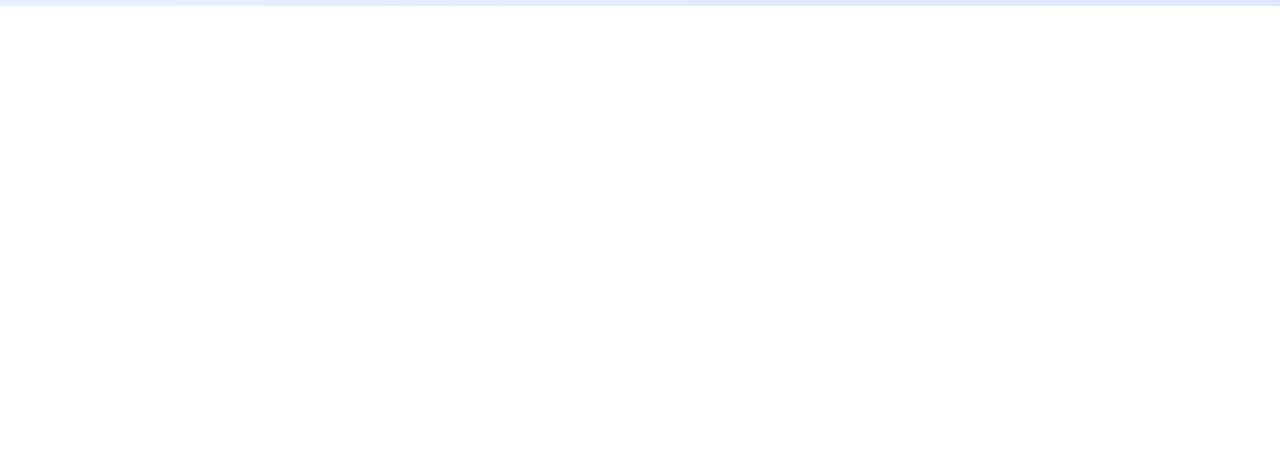
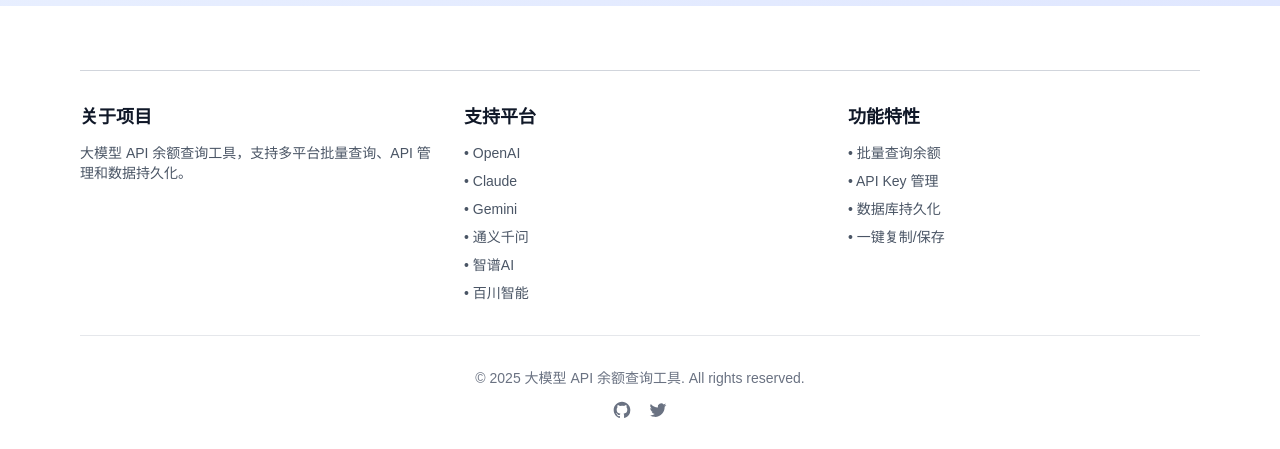
Before and after one commit to mzhren/balance, a Next.js app: page / in a window 1280 px wide. Shown: the part 794-1243 px from the top of the page. Before the commit the page ends 800 px from the top, so only its background shows below. Built offline with nearby package versions, Linux system fonts and the light colour scheme; no server answers.

Commit message:
add footer

```diff
--- /dev/null
+++ b/app/components/Footer.tsx
@@ -0,0 +1,78 @@
+export default function Footer() {
+  return (
+    <footer className="mt-16 pb-8 relative z-10">
+      <div className="max-w-6xl mx-auto px-4">
+        <div className="border-t border-gray-300 dark:border-gray-700 pt-8">
+          <div className="grid grid-cols-1 md:grid-cols-3 gap-8 mb-8">
+            {/* 关于 */}
+            <div>
+              <h3 className="text-lg font-semibold text-gray-900 dark:text-white mb-3">
+                关于项目
+              </h3>
+              <p className="text-sm text-gray-600 dark:text-gray-400">
+                大模型 API 余额查询工具，支持多平台批量查询、API 管理和数据持久化。
+              </p>
+            </div>
+
+            {/* 支持的平台 */}
+            <div>
+              <h3 className="text-lg font-semibold text-gray-900 dark:text-white mb-3">
+                支持平台
+              </h3>
+              <ul className="text-sm text-gray-600 dark:text-gray-400 space-y-2">
+                <li>• OpenAI</li>
+                <li>• Claude</li>
+                <li>• Gemini</li>
+                <li>• 通义千问</li>
+                <li>• 智谱AI</li>
+                <li>• 百川智能</li>
+              </ul>
+            </div>
+
+            {/* 功能特性 */}
+            <div>
+              <h3 className="text-lg font-semibold text-gray-900 dark:text-white mb-3">
+                功能特性
+              </h3>
+              <ul className="text-sm text-gray-600 dark:text-gray-400 space-y-2">
+                <li>• 批量查询余额</li>
+                <li>• API Key 管理</li>
+                <li>• 数据库持久化</li>
+                <li>• 一键复制/保存</li>
+              </ul>
+            </div>
+          </div>
+
+          {/* 版权信息 */}
+          <div className="text-center pt-8 border-t border-gray-200 dark:border-gray-800">
+            <p className="text-sm text-gray-500 dark:text-gray-500">
+              © {new Date().getFullYear()} 大模型 API 余额查询工具. All rights reserved.
+            </p>
+            <div className="flex justify-center items-center gap-4 mt-3">
+              <a
+                href="https://github.com/mzhren/balance"
+                target="_blank"
+                rel="noopener noreferrer"
+                className="text-gray-500 hover:text-gray-700 dark:hover:text-gray-300 transition-colors"
+              >
+                <svg className="w-5 h-5" fill="currentColor" viewBox="0 0 24 24">
+                  <path fillRule="evenodd" d="M12 2C6.477 2 2 6.484 2 12.017c0 4.425 2.865 8.18 6.839 9.504.5.092.682-.217.682-.483 0-.237-.008-.868-.013-1.703-2.782.605-3.369-1.343-3.369-1.343-.454-1.158-1.11-1.466-1.11-1.466-.908-.62.069-.608.069-.608 1.003.07 1.531 1.032 1.531 1.032.892 1.53 2.341 1.088 2.91.832.092-.647.35-1.088.636-1.338-2.22-.253-4.555-1.113-4.555-4.951 0-1.093.39-1.988 1.029-2.688-.103-.253-.446-1.272.098-2.65 0 0 .84-.27 2.75 1.026A9.564 9.564 0 0112 6.844c.85.004 1.705.115 2.504.337 1.909-1.296 2.747-1.027 2.747-1.027.546 1.379.202 2.398.1 2.651.64.7 1.028 1.595 1.028 2.688 0 3.848-2.339 4.695-4.566 4.943.359.309.678.92.678 1.855 0 1.338-.012 2.419-.012 2.747 0 .268.18.58.688.482A10.019 10.019 0 0022 12.017C22 6.484 17.522 2 12 2z" clipRule="evenodd" />
+                </svg>
+              </a>
+              <a
+                href="https://x.com/mzhren1024"
+                target="_blank"
+                rel="noopener noreferrer"
+                className="text-gray-500 hover:text-gray-700 dark:hover:text-gray-300 transition-colors"
+              >
+                <svg className="w-5 h-5" fill="currentColor" viewBox="0 0 24 24">
+                  <path d="M8.29 20.251c7.547 0 11.675-6.253 11.675-11.675 0-.178 0-.355-.012-.53A8.348 8.348 0 0022 5.92a8.19 8.19 0 01-2.357.646 4.118 4.118 0 001.804-2.27 8.224 8.224 0 01-2.605.996 4.107 4.107 0 00-6.993 3.743 11.65 11.65 0 01-8.457-4.287 4.106 4.106 0 001.27 5.477A4.072 4.072 0 012.8 9.713v.052a4.105 4.105 0 003.292 4.022 4.095 4.095 0 01-1.853.07 4.108 4.108 0 003.834 2.85A8.233 8.233 0 012 18.407a11.616 11.616 0 006.29 1.84" />
+                </svg>
+              </a>
+            </div>
+          </div>
+        </div>
+      </div>
+    </footer>
+  );
+}
--- a/app/layout.tsx
+++ b/app/layout.tsx
@@ -1,6 +1,7 @@
 import type { Metadata } from "next";
 import { Geist, Geist_Mono } from "next/font/google";
 import "./globals.css";
+import Footer from "./components/Footer";
 
 const geistSans = Geist({
   variable: "--font-geist-sans",
@@ -31,6 +32,7 @@ export default function RootLayout({
         className={`${geistSans.variable} ${geistMono.variable} antialiased`}
       >
         {children}
+        <Footer />
       </body>
     </html>
   );
```
